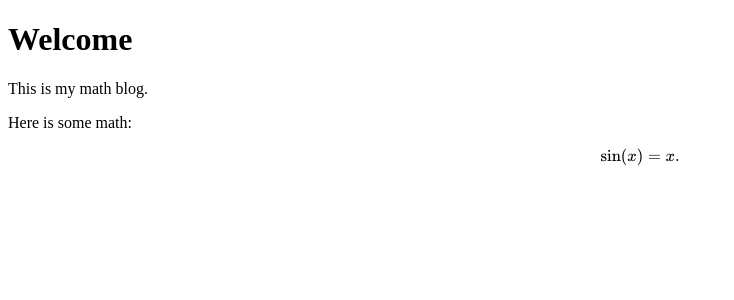
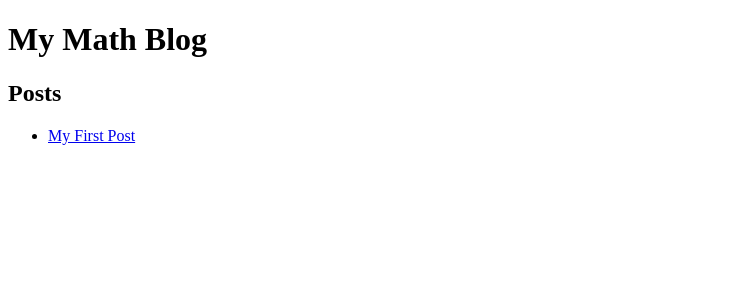
Before and after one commit to kayhuahua/kayhuahua.github.io, a Jekyll site: the page built from index.md, in a window 1280 px wide. Shown: the top 300 px of the page, without its empty margins (0-734 px from the left). Built offline with Jekyll 4.4.1, drawn with Linux system fonts in a browser that asks for light colours.

Commit message:
Update index.md

```diff
--- a/index.md
+++ b/index.md
@@ -3,12 +3,8 @@ layout: default
 title: Home
 ---
 
-# Welcome
+# My Math Blog
 
-This is my math blog.
+## Posts
 
-Here is some math:
-
-$$
-\sin(x) = x.
-$$
+- [My First Post](/2026/03/19/first-post.html)
```
